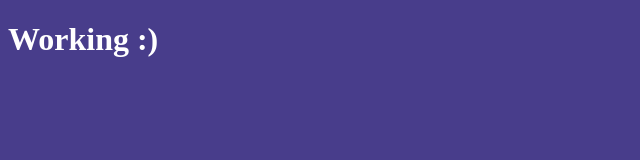
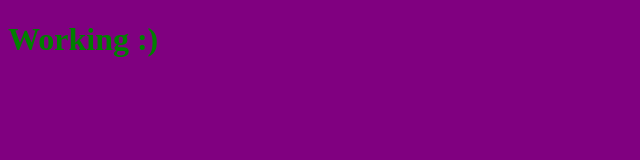
Before and after one commit to nicke920/quick-project-boiler, a website: page index.html in a window 1280 px wide. Shown: the whole page, without its empty margins (0-640 px from the left). Drawn offline with Linux system fonts and the light colour scheme; files that its build step writes are made by us from their sources.

Commit message:
added sass partials

```diff
--- a/Gulpfile.js
+++ b/Gulpfile.js
@@ -10,7 +10,7 @@ const reload = browserSync.reload;
 
 
 gulp.task('styles', () => {
-  return gulp.src('./styles/**/*.scss')
+  return gulp.src('./styles/src/**/*.scss')
     .pipe(sass().on('error', sass.logError))
     .pipe(autoprefixer({
             browsers: ['last 2 versions'],
@@ -39,7 +39,7 @@ gulp.task('browser-sync', () => {
 
 gulp.task('watch', function() {
   gulp.watch('./js/*.js', ['scripts']);
-  gulp.watch('./styles/*.scss', ['styles']);
+  gulp.watch('./styles/src/*/*.scss', ['styles']);
   gulp.watch('*.html', reload);
 });
 
--- a/index.html
+++ b/index.html
@@ -5,7 +5,7 @@
 	    <meta name="viewport" content="width=device-width, initial-scale=1.0">
 	    <meta http-equiv="X-UA-Compatible" content="ie=edge">
 	    <link href="https://fonts.googleapis.com/css?family=Montserrat:400,500,900" rel="stylesheet">
-	    <link rel="stylesheet" href="./styles/style.css">
+	    <link rel="stylesheet" href="./styles/bundle/style.css">
 	    <title>Test Gulpfile</title>
 </head>
 <body>
--- a/styles/bundle/style.css
+++ b/styles/bundle/style.css
@@ -1,4 +1,5 @@
+h1 {
+  color: green; }
+
 body {
-  background: darkslateblue; }
-  body h1 {
-    color: white; }
+  background-color: purple; }
--- /dev/null
+++ b/styles/src/abstracts/_functions.scss
@@ -0,0 +1,3 @@
+h1 {
+	color: green;
+}
--- /dev/null
+++ b/styles/src/styles.scss
@@ -0,0 +1,5 @@
+@import "abstracts/functions";
+
+body {
+	background-color: purple;
+}
--- a/styles/styles.scss
+++ /dev/null
@@ -1,7 +0,0 @@
-body {
-	background: darkslateblue;
-	h1 {
-		color: white;
-
-	}
-}
```
